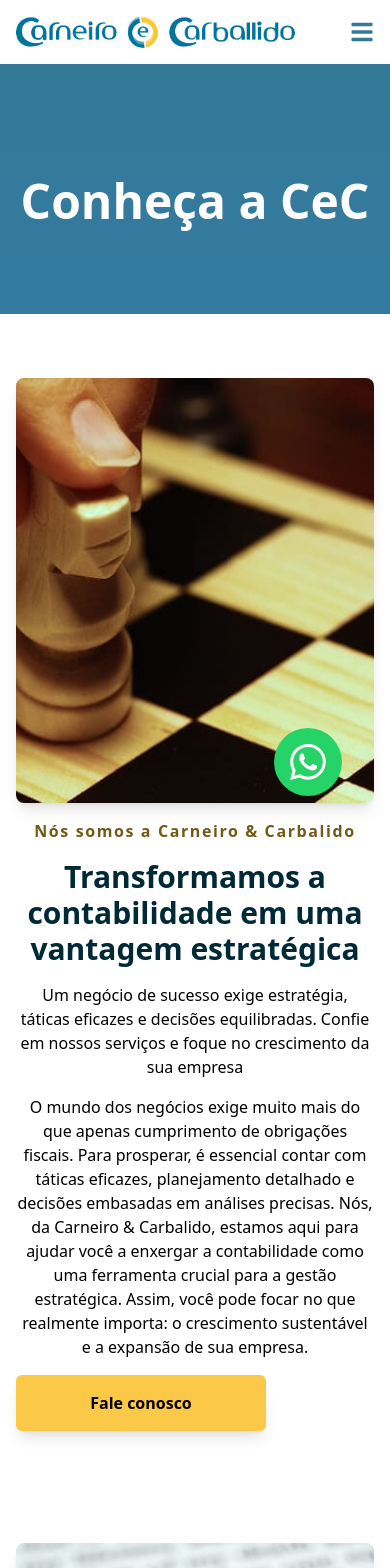
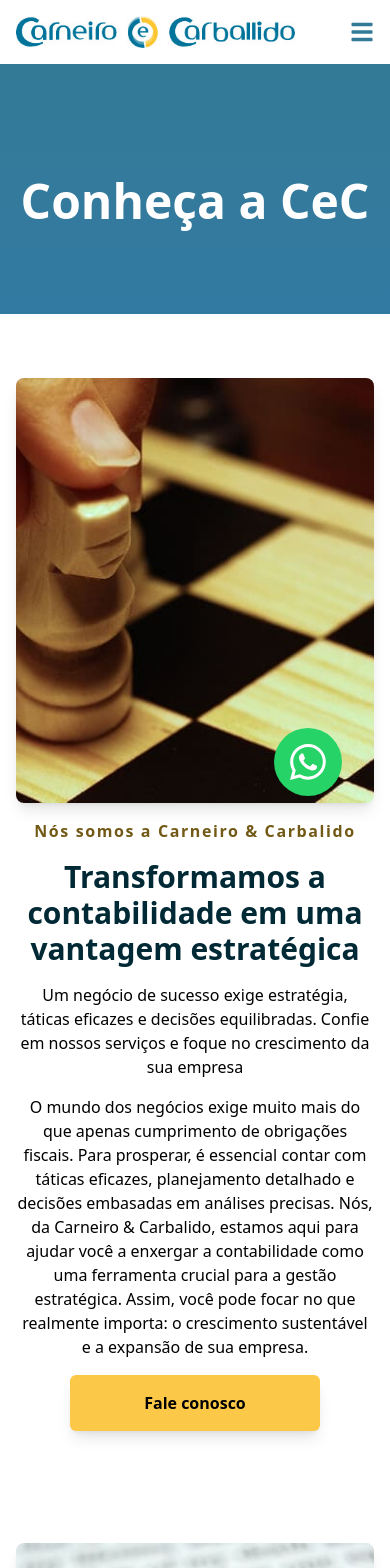
Before and after one commit to lucassdantas/Carneiro-e-Carballido, a React (Vite) app: page /conheca-a-cec in a window 390 px wide. Shown: the top 1568 px of the page. Built offline with nearby package versions, Linux system fonts and the light colour scheme; a web font is replaced by a local one.

Commit message:
fix buttons postion

```diff
--- a/src/pages/About/index.tsx
+++ b/src/pages/About/index.tsx
@@ -11,14 +11,14 @@ export const About = () => {
   return (
     <Template pageTitle='Conheça a CeC'>
       <Hero pageTitle='Conheça a CeC'/>
-      <Section className='py-12 lg:gap-12'>
+      <Section className='my-12 lg:gap-12'>
         <div className="flex lg:flex-row flex-col-reverse items-center justify-between w-full">
-          <div className="w-full lg:w-1/2 lg:text-left text-center">
+          <div className="w-full lg:w-1/2 flex flex-col lg:text-left text-center lg:items-start items-center">
             <SuperTitle className='text-dark-yellow' content='Nós somos a Carneiro & Carbalido'/>
             <h1 className='text-3xl text-dark-blue font-semibold my-4'>Transformamos a contabilidade em uma vantagem estratégica</h1>
             <p className='mb-4'>Um negócio de sucesso exige estratégia, táticas eficazes e decisões equilibradas. Confie em nossos serviços e foque no crescimento da sua empresa</p>
             <p className='mb-4'>O mundo dos negócios exige muito mais do que apenas cumprimento de obrigações fiscais. Para prosperar, é essencial contar com táticas eficazes, planejamento detalhado e decisões embasadas em análises precisas. Nós, da Carneiro & Carbalido, estamos aqui para ajudar você a enxergar a contabilidade como uma ferramenta crucial para a gestão estratégica. Assim, você pode focar no que realmente importa: o crescimento sustentável e a expansão de sua empresa.</p>
-            <div className='w-[250px]'>
+            <div className='w-[250px] lg:text-left text-center'>
               <Button className='' />
             </div>
           </div>
@@ -34,13 +34,13 @@ export const About = () => {
             <img className='w-full h-[425px] max-w-[500px] rounded-lg shadow-lg object-cover' src={businessService} alt="Imagem sobre a empresa" />
           </div>
 
-          <div className="w-full lg:w-1/2 lg:text-left text-center">
+          <div className="w-full flex flex-col lg:items-start items-center lg:w-1/2 lg:text-left text-center">
             <SuperTitle className='text-dark-yellow' content='Nossa equipe'/>
             <h1 className='text-3xl text-dark-blue font-semibold my-4'>Equipe Experiente e Comprometida</h1>
             <p className='mb-4'>A Carneiro & Carballido Consultores reúne a qualidade e experiência dos serviços de Contabilidade e Consultoria Fiscal e tributária oferecendo aos seus clientes um serviço de contabilidade diferenciado. Fundada, em 2003, a empresa busca um aprimoramento contínuo para proporcionar aos seus clientes um atendimento direcionado e personalizado.</p>
             <p className='mb-4'>Nossa missão é dar o suporte necessário, no que se refere à legislação fiscal e contábil, para que o empreendedor possa se preocupar apenas em gerir seu negócio e otimizar seus ganhos.
             Nossa visão é ser uma organização contábil reconhecida pelo profissionalismo e qualidade nos serviços que prestamos.</p>
-            <div className='w-[250px]'>
+            <div className='w-[250px] lg:text-left text-center'>
               <Button className='' />
             </div>
           </div>
```
